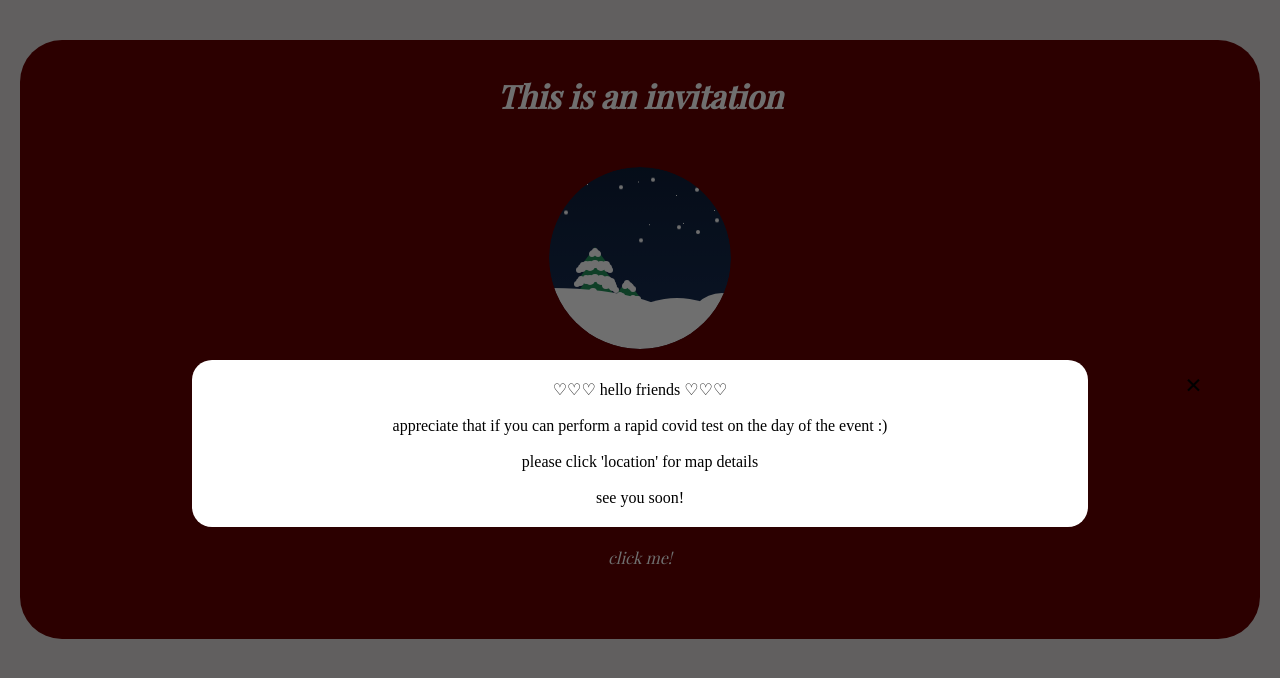
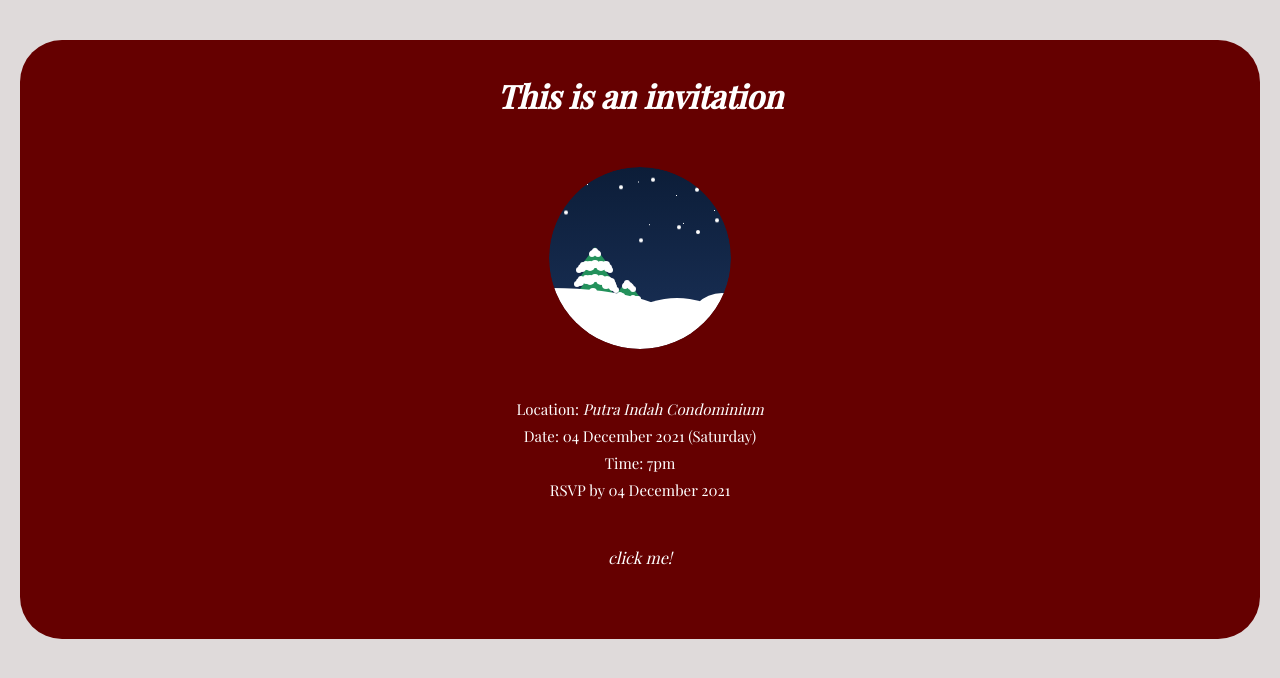
Before and after one commit to kimberleechoo/e-invation, a plain HTML site: page index.html in a window 1280 px wide. Drawn offline with nearby package versions, Linux system fonts and the light colour scheme; a web font is replaced by a local one.

Commit message:
Update index.html

```diff
--- a/index.html
+++ b/index.html
@@ -22,7 +22,9 @@
     <!-- <script type="text/javascript" src="main.js"></script> -->
     <!-- <script type="text/javascript" src="http://code.jquery.com/jquery-latest.js"></script> -->
 
-    <script src="/main.js"></script>
+  <script src="https://ajax.googleapis.com/ajax/libs/jquery/3.5.1/jquery.min.js"></script>
+
+    <!--<script src="/main.js"></script>-->
     <title>Merry Christmas</title>
 </head>
 
@@ -96,6 +98,6 @@
     </div>
     <script type="text/javascript" src="main.js"></script>
     <!-- <script type="text/javascript" src="http://code.jquery.com/jquery-latest.js"></script> -->
-    <script src="https://ajax.googleapis.com/ajax/libs/jquery/3.5.1/jquery.min.js"></script>
+
 </body>
 </html>
```
